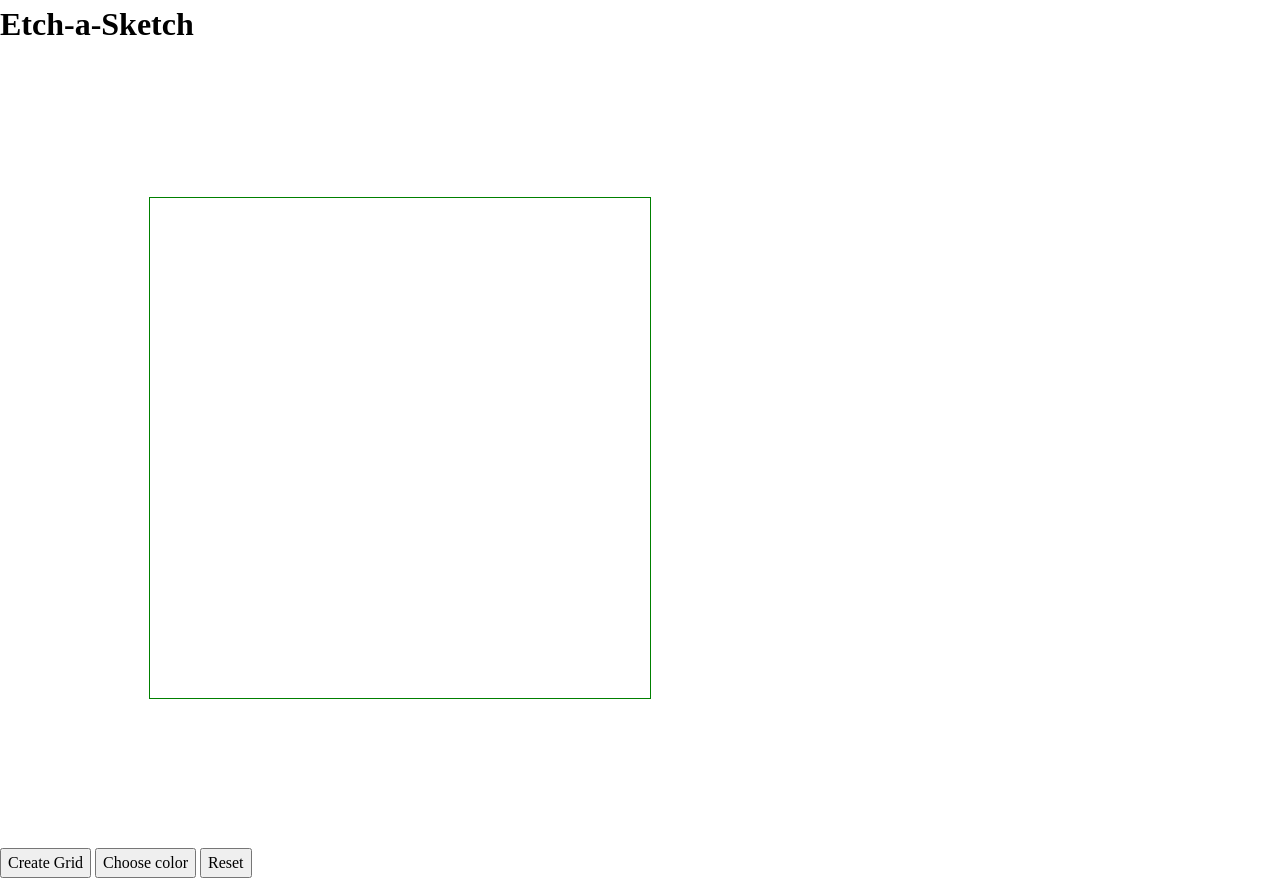
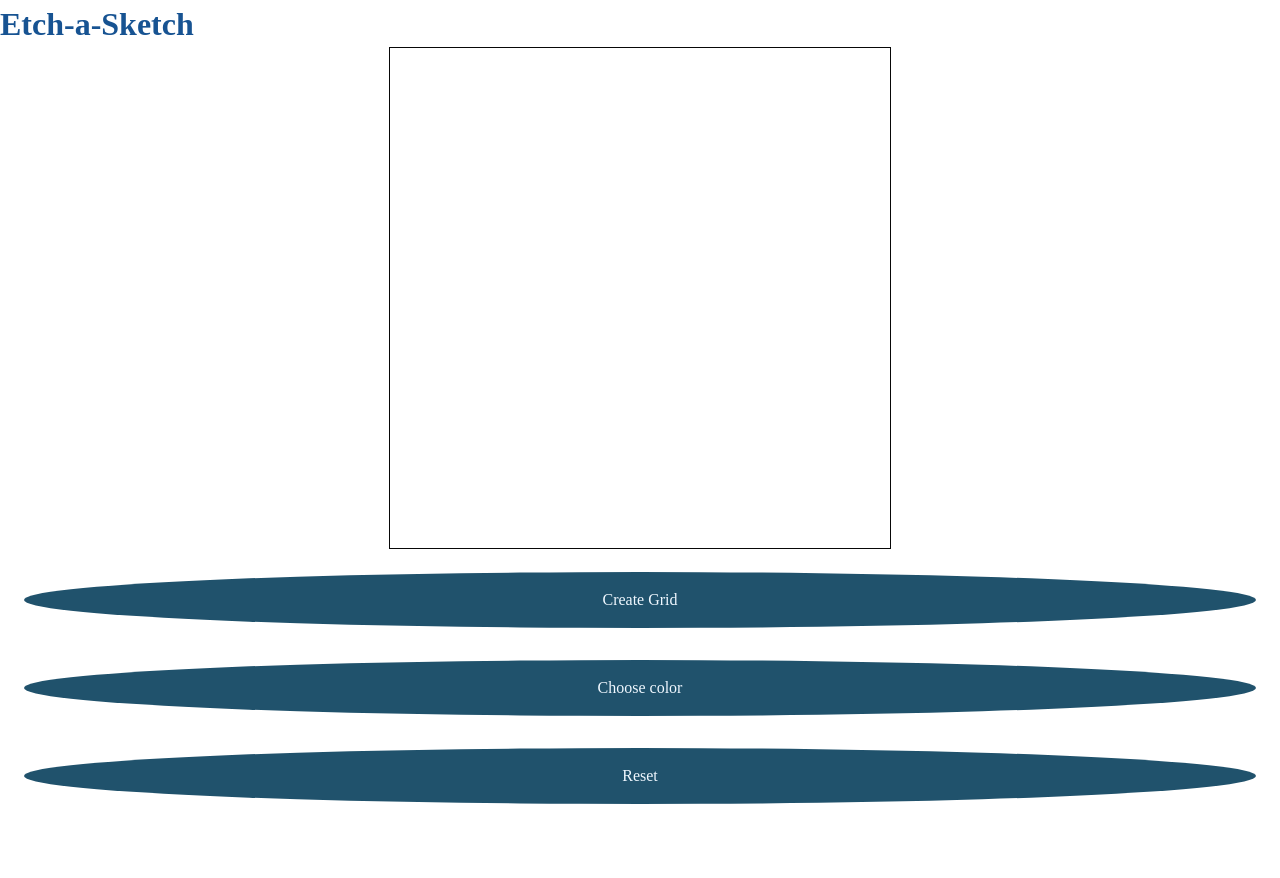
Before and after one commit to carlos0716/etch-a-sketch-2023, a plain HTML site: page index.html in a window 1280 px wide. Drawn offline with Linux system fonts and the light colour scheme.

Commit message:
Buttons styled, background color changed

```diff
--- a/styles.css
+++ b/styles.css
@@ -73,37 +73,68 @@ select {
   }
 }
 
+.main-container {
+    outline: 1px solid black;
+    background-image: linear-gradient(to right, #85dfe9, #0494ee);
+    display: flex;
+    flex-direction: column;
+    justify-content: center;
+}
 
+.header {
+    color:#175392;
+    align-self: center;
+}
 .grid-container {
     display: flex;
     width: 500px;
     height: 500px;
 
+    background-color: white;
     flex-direction: row;
     flex-wrap: wrap;
-    outline: 1px solid green;
-    margin: 150px;
+    outline: 1px solid rgb(8, 8, 8);
+    margin: auto;
+
 }
 
 .grid-item {
-    outline: 1px solid red;
-    background-color: aqua;
+    /* outline: 1px solid black;   */
+    background-color: #fff;
 }
 
-.flex-grid {
+.btn-container {
     display: flex;
-    height: 100px;
-    width: 100px;
+    margin: auto;
+    padding: 50px;
+    justify-content:center;
+    flex-direction: column;
+
+
+    padding: 1.5em;
 }
 
-.col {
-    flex: 1;
-    background-color: aquamarine;
+button {
+    margin-bottom: 2em;
 }
 
-.square {
-    width: 100%;
-    height: 0;
-    padding-top: 100%;
-    background-color: blueviolet;
+.btn {
+    border: none;
+    background-color: #20526c;
+    color: aliceblue;
+    padding: 1em 1.5em;
+    text-align: center;
+    text-decoration: none;
+    font-size: 1em;
+    display: inline-block;
+
+    border-radius: 75%;
 }
+
+.btn:hover,
+.btn:focus {
+    background-image: radial-gradient(ellipse at top, #e66465, transparent),
+    radial-gradient(ellipse at bottom, #4d9f0c, transparent);
+    outline: 1px solid rgba(255, 255, 255, 0);
+    color: black;
+}
```
